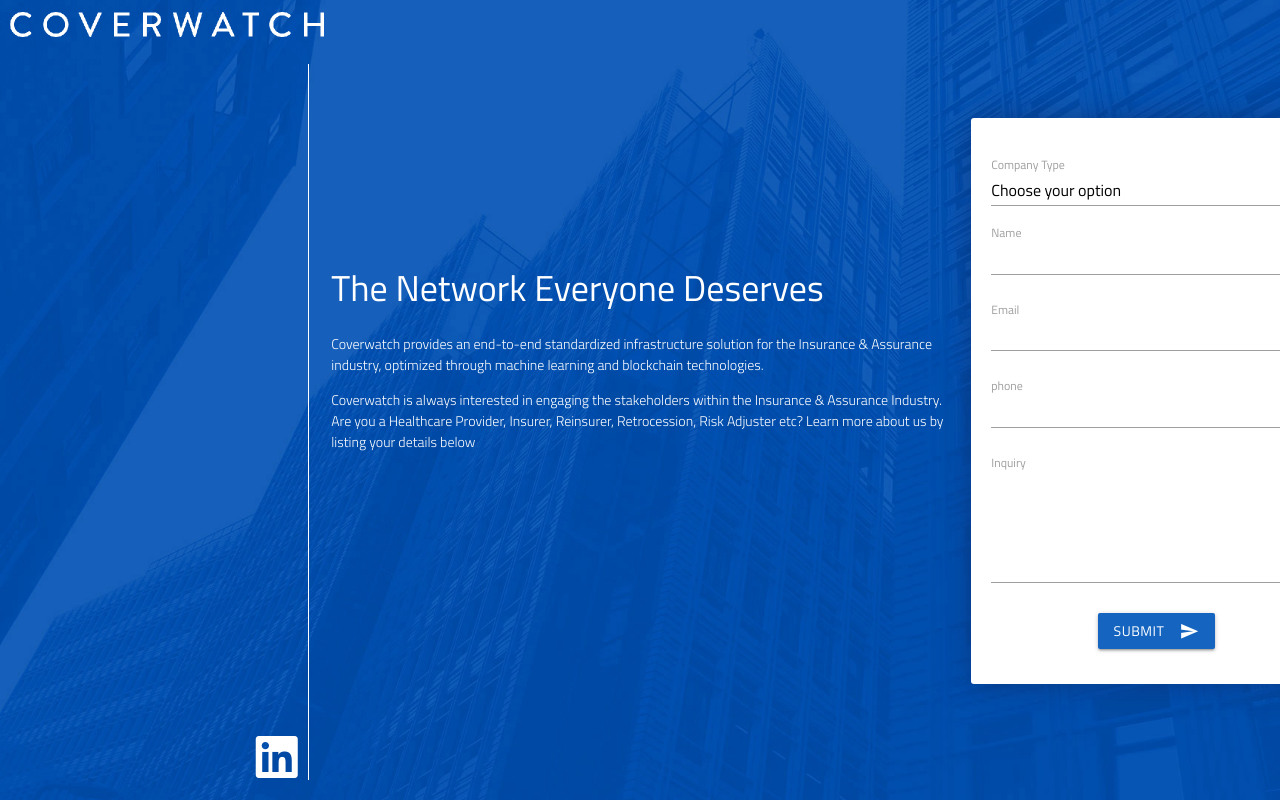
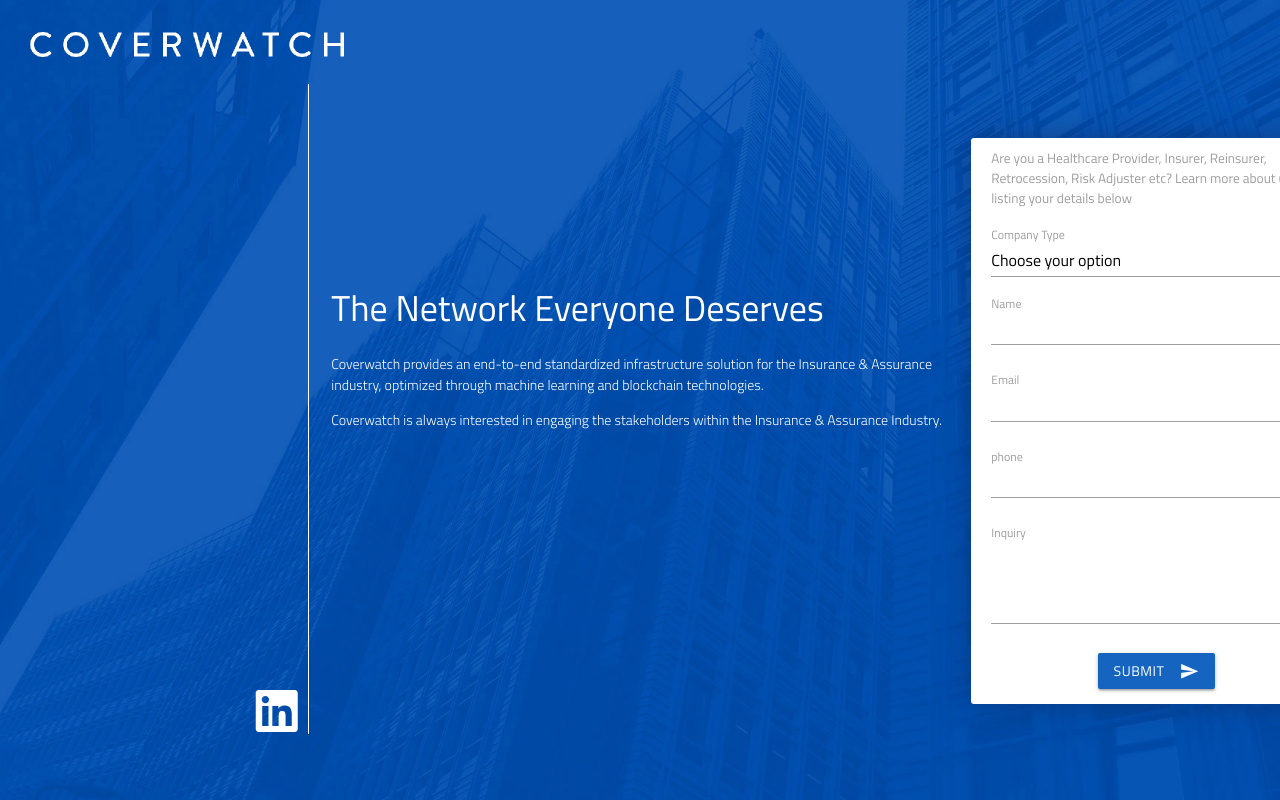
Before and after one commit to coverwatch/www.coverwatch.com, a plain HTML site: page index.html in a window 1280 px wide. Shown: the top 800 px of the page. Drawn offline with nearby package versions, Linux system fonts and the light colour scheme.

Commit message:
adjust spacing and move part of the wordings to a form header

```diff
--- a/index.html
+++ b/index.html
@@ -52,7 +52,7 @@
       <div class="dead-center">
         <h1>The Network Everyone Deserves</h1>
         <p class="excerpt">Coverwatch provides an end-to-end standardized infrastructure solution for the Insurance &amp; Assurance industry, optimized through machine learning and blockchain technologies.</p>
-        <p class="excerpt">Coverwatch is always interested in engaging the stakeholders within the Insurance &amp; Assurance Industry. Are you a Healthcare Provider, Insurer, Reinsurer, Retrocession, Risk Adjuster etc? Learn more about us by listing your details below</p>
+        <p class="excerpt">Coverwatch is always interested in engaging the stakeholders within the Insurance &amp; Assurance Industry. </p>
       </div>
     </div>
 
@@ -60,6 +60,7 @@
       <form action="https://formspree.io/help@coverwatch.com" method="POST">
         <input type="hidden" name="_subject" value="New submission from Coverwatch Website!" />
         <div id="form-area">
+          <p class="form-header">Are you a Healthcare Provider, Insurer, Reinsurer, Retrocession, Risk Adjuster etc? Learn more about us by listing your details below</p>
           <p>
             <label for="company_type">Company Type</label>
             <select id="id_company_type" name="company_type">
--- a/static/css/base.css
+++ b/static/css/base.css
@@ -18,12 +18,12 @@ h1 {
 div.nav-wrapper > a {
   height: 64px;
   display: block;
-  margin-left: 10px;
+  margin: 20px 30px;
 }
 
 .full-height {
-  min-height: (100vh - 84px);
-  height: calc(100vh - 84px);
+  min-height: (100vh - 150px);
+  height: calc(100vh - 150px);
 }
 
 @media only screen and (max-width: 991px) {
@@ -79,9 +79,15 @@ input {
 }
 
 textarea#inquiry {
-  height: 110px;
+  height: 80px;
 }
 
 div#form-area {
-  padding: 20px;
+  padding: 10px 20px;
 }
+
+.form-header {
+  color: #9e9e9e;
+  font-size: 0.9em;
+  margin-top: 0;
+}
```
